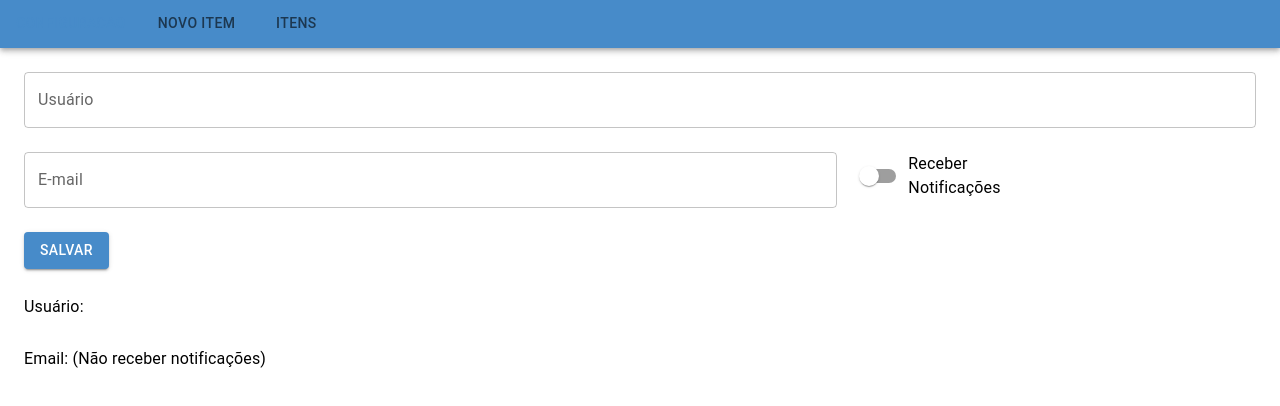
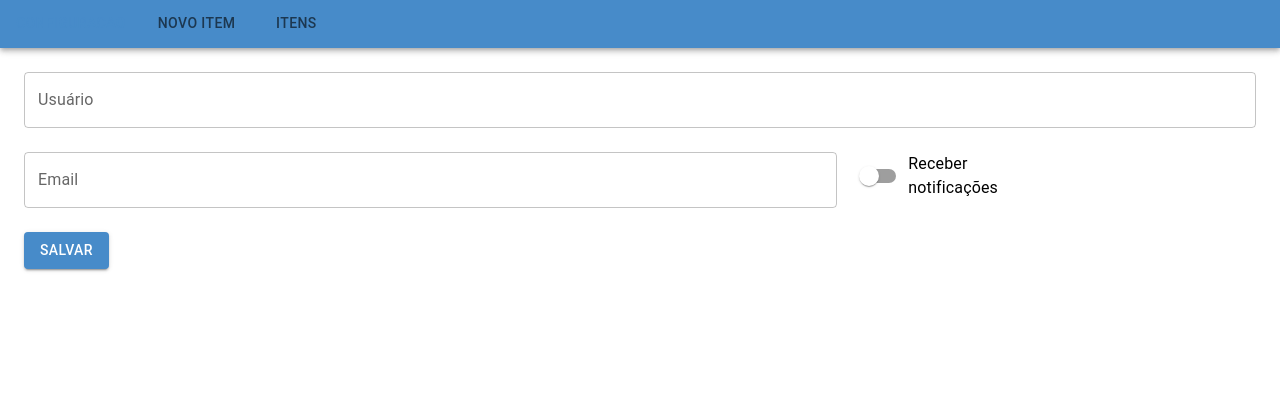
Before and after one commit to BiancaShizuka/treinamento-react1, a React (Create React App) app: page / in a window 1280 px wide. Shown: the top 406 px of the page. Built offline with nearby package versions, Linux system fonts and the light colour scheme; the HTML template or start-up script is replaced by a standard one.

Commit message:
formularios final form

```diff
--- a/src/Containers/Configuration.js
+++ b/src/Containers/Configuration.js
@@ -1,47 +1,53 @@
 import React,{useState} from 'react'
 
 import {ThemeProvider,createTheme} from '@mui/material/styles';
-import {Button,TextField,FormControlLabel,Switch,Grid,FormControl, Typography} from '@mui/material';
+import {Button,Grid,FormControl, Typography} from '@mui/material';
 import { Field, Form } from 'react-final-form';
-
+import Textfield from '../TextField';
+import FormSwitch from '../Switch';
 function Configuration(){
+    /*
     const [formState,setFormState]=useState({usuario:"",email:"",receberNotificacoes:""})
     const setUsuario = value => setFormState(formState => ({...formState, usuario:value}));
     const setEmail = value => setFormState(formState => ({...formState, email:value}));
     const setReceberNotificacoes = value => setFormState(formState => ({...formState,receberNotificacoes: value}));
-
+    */
+    const [receberNotificacoes,setReceberNotificacoes]=useState(false);
+    const validate = formValues =>{
+        const error={}
+        if(!formValues.usuario){
+          error.usuario="Campo Obrigatório";
+        }
+        if(!formValues.email){
+          error.email="Campo obrigatório";
+        }
+        return error;
+    }
+    const onSubmit = formValues=>{
+      alert(`${formValues.usuario}\n ${formValues.email}\n ${formValues.receberNotificacoes? "Receber Notificações": "Não receber notificações"}`)
+    }
     return (
+      <Form onSubmit={onSubmit} validate={validate}>
+        {formProps => (<form onSubmit={formProps.handleSubmit}>
           <Grid container spacing={3}>
             <Grid item xs={12}>
-            <TextField
-              fullWidth
-              label="Usuário"
-              value={formState.usuario}
-              onChange={ev => setUsuario(ev.target.value)}/>
+              <Field name="usuario" label="Usuário" component={Textfield}/>
             </Grid>
 
             <Grid item xs={12}  sm={8}>
-              <TextField
-                fullWidth
-                label="E-mail"
-                value={formState.email}
-                onChange={ev => setEmail(ev.target.value)}/>
+              <Field name="email" label="Email" component={Textfield}/>
             </Grid>
 
             <Grid item xs={12} sm={2}>
-            <FormControlLabel
-              control={<Switch
-                checked={formState.receberNotificacoes}
-                onChange={ev =>setReceberNotificacoes(ev.target.checked)}
-              />}
-              label="Receber Notificações"/>
+              <Field type="checkbox" name="receberNotificacoes" label="Receber notificações" component={FormSwitch}/>
             </Grid>
 
             <Grid item xs={12}>
               <FormControl>
-              <Button variant="contained" color="primary">Salvar</Button>
+                <Button type="submit" variant="contained" color="primary">Salvar</Button>
                 </FormControl>
             </Grid>
+            {/*
             <Grid item xs={12}>
               <Typography variant="subtitle1">Usuário: {formState.usuario}</Typography>
             </Grid>
@@ -49,7 +55,10 @@ function Configuration(){
               <Typography variant="subtitle1">Email: {formState.email} ({formState.receberNotificacoes ? "Receber notificações" :
               "Não receber notificações"})</Typography>
             </Grid>
+            */}
           </Grid>
+        </form>)}
+      </Form>
     );
 }
 
--- a/src/Containers/ItemForm.js
+++ b/src/Containers/ItemForm.js
@@ -26,11 +26,11 @@ function ItemForm(props){
         <Form onSubmit={onSubmit} validate={validate}>
             {formProps => (<form onSubmit={formProps.handleSubmit}>
                 <Grid container spacing={3}>
-                    <Grid item xs={12} >
-                        <Field name="codigo" label="Codigo" component={Textfield} fullWidth />
+                    <Grid item xs={12} sm={2}>
+                        <Field name="codigo" label="Codigo" component={Textfield} />
                     </Grid>
-                    <Grid  item xs={12}>
-                        <Field name="descricao" label="Descricao" component={Textfield} fullWidth/>
+                    <Grid  item xs={12} sm={10}>
+                        <Field name="descricao" label="Descricao" component={Textfield} />
                     </Grid>
                     <Grid item>
                         <FormControl>
--- /dev/null
+++ b/src/Switch.js
@@ -0,0 +1,21 @@
+import { FormControlLabel, Switch } from "@mui/material";
+
+
+function FormSwitch(props){
+    const errorMessage= props.meta.error;
+    const shoudShowError= !!errorMessage && props.meta.touched;
+
+    const value = props.input.value;
+    const onChange= ev => props.input.onChange(ev.target.checked);
+    return <>
+        <FormControlLabel
+        control={<Switch
+            checked={value}
+            onChange={onChange}
+            {...props.input}
+        />}
+        label={props.label}/>
+        {shoudShowError && errorMessage}
+    </>
+}
+export default FormSwitch;
--- a/src/TextField.js
+++ b/src/TextField.js
@@ -6,7 +6,7 @@ function Textfield(props){
     const value = props.input.value;
     const onChange= ev => props.input.onChange(ev.target.value);
     return <>
-        <TextField label={props.label} value={value} onChange={onChange} {...props.input}/>
+        <TextField label={props.label} value={value} onChange={onChange} {...props.input} fullWidth/>
         {shoudShowError && errorMessage}
     </>
 }
```
Lines whose indentation alone changed are shown as unchanged.
